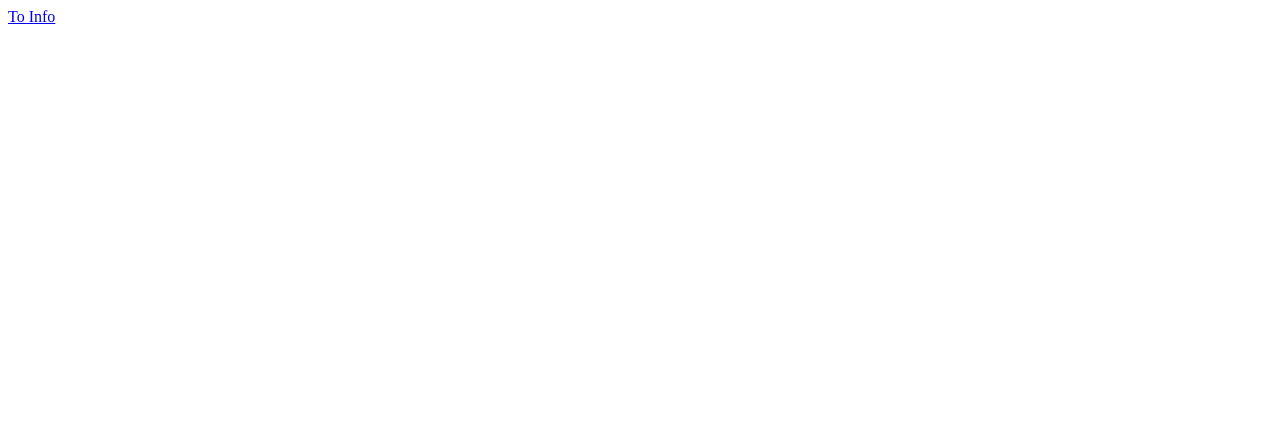
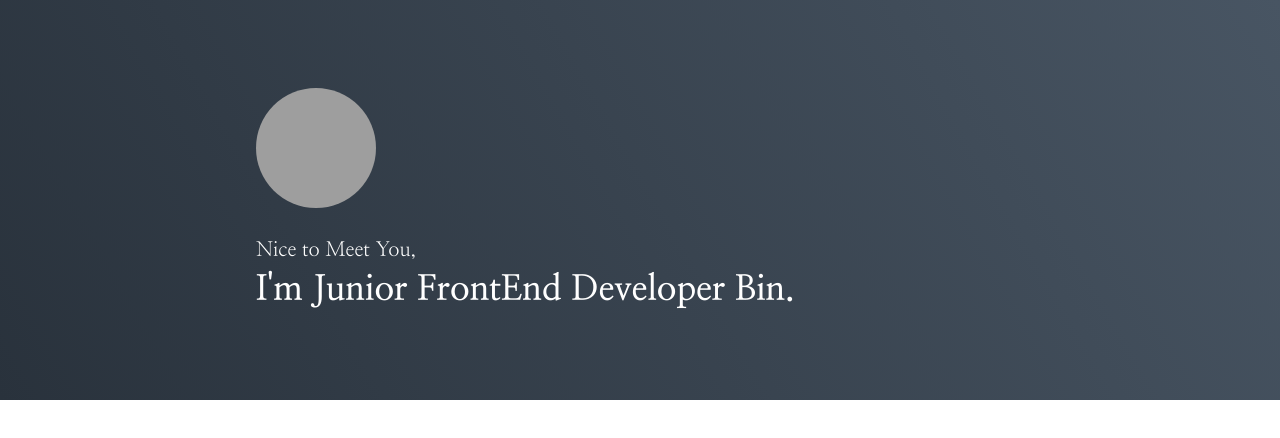
Before and after one commit to hxxbkk/blog, a Gatsby site: page / in a window 1280 px wide. Built offline with nearby package versions, Linux system fonts and the light colour scheme; Gatsby itself is replaced by a stand-in of ours; grey boxes are pictures that could not be loaded.

Commit message:
Main Page Frame

```diff
--- /dev/null
+++ b/src/components/Common/Globalstyle.tsx
@@ -0,0 +1,31 @@
+import React, { FunctionComponent } from 'react'
+import { Global, css } from '@emotion/react'
+
+const defaultStyle = css`
+  @import url('https://fonts.googleapis.com/css2?family=Nanum+Myeongjo:wght@400;700;800&display=swap');
+
+  * {
+    padding: 0;
+    margin: 0;
+    box-sizing: border-box;
+    font-family: 'Nanum Myeongjo', serif;
+  }
+
+  html,
+  body,
+  #___gatsby {
+    height: 100%;
+  }
+
+  a,
+  a:hover {
+    color: inherit;
+    text-decoration: none;
+    cursor: pointer;
+  }
+`
+const GlobalStyle: FunctionComponent = function () {
+  return <Global styles={defaultStyle} />
+}
+
+export default GlobalStyle
--- /dev/null
+++ b/src/components/Main/Introduction.tsx
@@ -0,0 +1,46 @@
+import React, { FunctionComponent } from 'react'
+import styled from '@emotion/styled'
+import ProfileImage from 'components/Main/ProfileImage'
+
+const Background = styled.div `
+  width: 100%;
+  background-image: linear-gradient(60deg, #29323c 0%, #485563 100%);
+  color: #ffffff;
+`
+
+const Wrapper = styled.div `
+  display: flex;
+  flex-direction: column;
+  justify-content: center;
+  align-items: flex-start;
+  width: 768px;
+  height: 400px;
+  margin: 0 auto;
+`
+
+const SubTitle = styled.div`
+  font-size: 20px;
+  font-weight: 400;
+`
+
+const Title = styled.div`
+  margin-top: 5px;
+  font-size: 35px;
+  font-weight: 700;
+`
+
+const Introduction: FunctionComponent = function() {
+  return (
+    <Background>
+      <Wrapper>
+        <ProfileImage />
+      <div>
+        <SubTitle>Nice to Meet You,</SubTitle>
+        <Title>I'm Junior FrontEnd Developer Bin.</Title>
+      </div>
+      </Wrapper>
+    </Background>
+  )
+}
+
+export default Introduction
--- /dev/null
+++ b/src/components/Main/ProfileImage.tsx
@@ -0,0 +1,18 @@
+import React, { FunctionComponent } from 'react'
+import styled from '@emotion/styled'
+
+const PROFILE_IMAGE_LINK =
+  'https://avatars.githubusercontent.com/u/106261455?s=400&u=c3f418ba97dbaadd61e51f3f7590930af1ffe9ec&v=4'
+
+const ProfileImageWrapper = styled.img`
+  width: 120px;
+  height: 120px;
+  margin-bottom: 30px;
+  border-radius: 50%;
+`
+
+const ProfileImage: FunctionComponent = function () {
+  return <ProfileImageWrapper src={PROFILE_IMAGE_LINK} alt="Profile Image" />
+}
+
+export default ProfileImage
--- a/src/pages/index.tsx
+++ b/src/pages/index.tsx
@@ -1,11 +1,20 @@
 import React, { FunctionComponent } from 'react'
-import { Link } from 'gatsby'
+import styled from '@emotion/styled'
+import GlobalStyle from 'components/Common/Globalstyle'
+import Instroduction from 'components/Main/Introduction'
+
+const Container = styled.div`
+  display: flex;
+  flex-direction: column;
+  height: 100%;
+`
 
 const IndexPage: FunctionComponent = function () {
   return (
-    <div>
-      <Link to="/info/">To Info</Link>
-    </div>
+    <Container>
+      <GlobalStyle />
+      <Instroduction />
+    </Container>
   )
 }
 
```
Also changed, not shown: src/pages/404.js (added, +10 -0 lines), src/pages/info.tsx (+35 -1 lines), src/components/Common/Footer.tsx (added), src/components/Main/CategoryList.tsx (added), src/components/Main/PostItem.tsx (added), src/components/Main/PostList.tsx (added).
